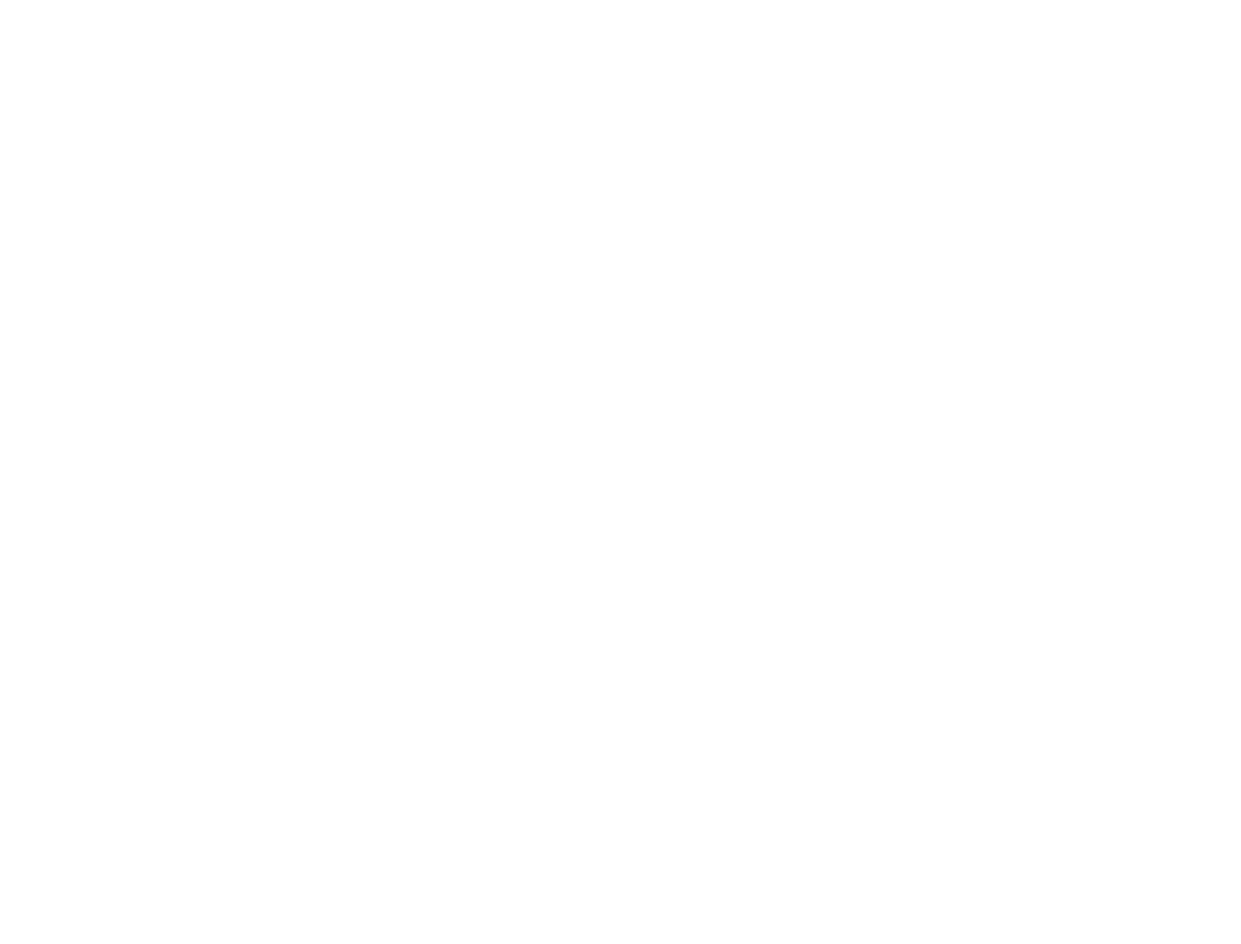
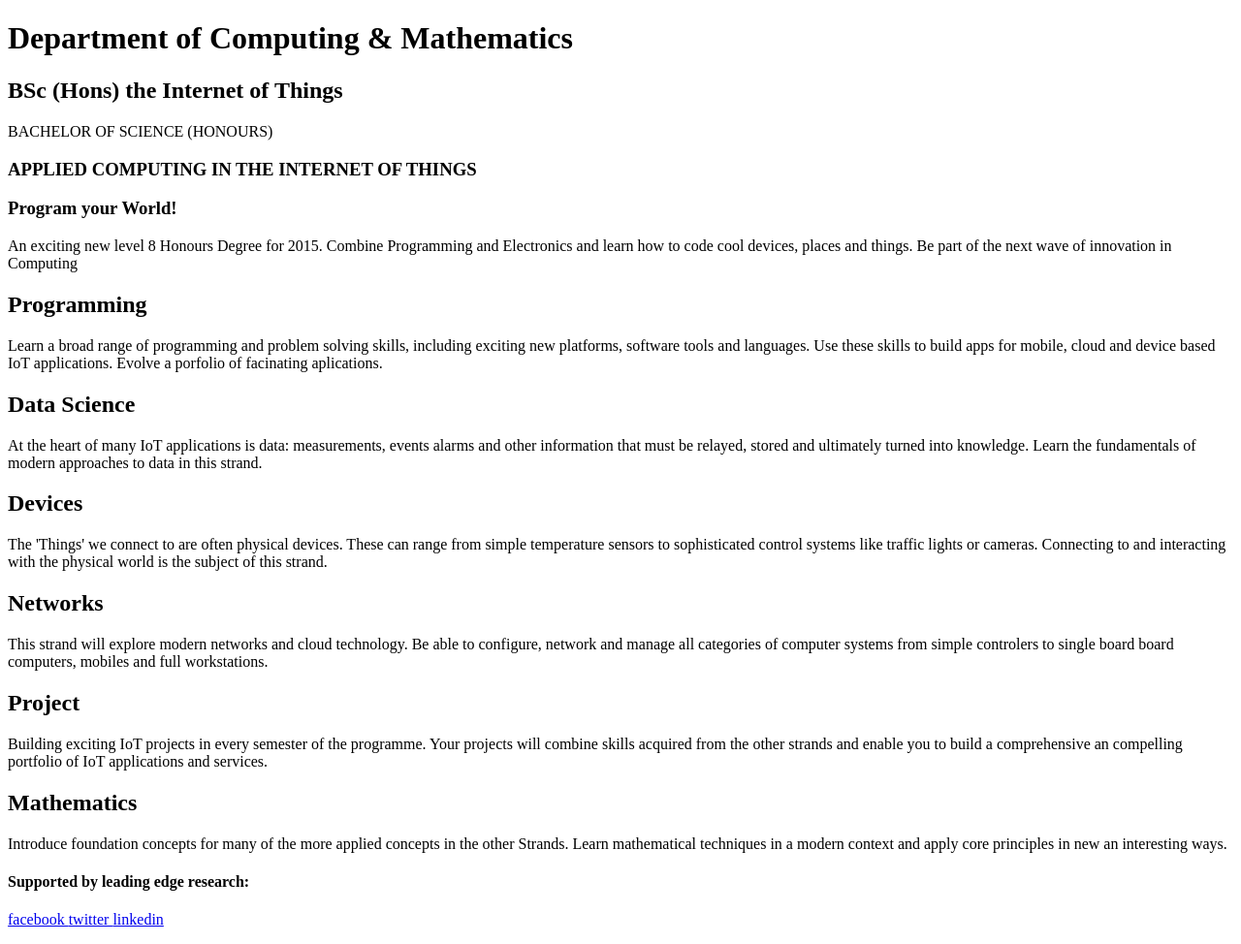
Before and after one commit to wit-ictskills-2016/iot-web, a plain HTML site: page public/index.html in a window 1280 px wide. Shown: the whole page at 97% size. Before the commit the page ends 800 px from the top, so only its background shows below. Drawn offline with Linux system fonts and the light colour scheme.

Commit message:
home page textual content

```diff
--- a/public/index.html
+++ b/public/index.html
@@ -2,9 +2,66 @@
 <html lang="en">
 <head>
   <meta charset="UTF-8">
-  <title></title>
+  <title>BSc in the Internet of Things</title>
 </head>
 <body>
+<h1> Department of Computing &amp; Mathematics </h1>
 
+<h2> BSc (Hons) the Internet of Things </h2>
+
+<p>
+  BACHELOR OF SCIENCE (HONOURS)
+</p>
+
+<h3>
+  APPLIED COMPUTING IN THE INTERNET OF THINGS
+</h3>
+
+<h3>
+  Program your World!
+</h3>
+<p>
+  An exciting new level 8 Honours Degree for 2015. Combine Programming and Electronics and learn how to code cool devices, places and things. Be part of the next wave of innovation in Computing
+</p>
+
+<h2> Programming </h2>
+<p>
+  Learn a broad range of programming and problem solving skills, including exciting new platforms, software tools and
+  languages. Use these skills to build apps for mobile, cloud and device based IoT applications. Evolve a porfolio of
+  facinating aplications.
+</p>
+
+<h2> Data Science </h2>
+<p>
+  At the heart of many IoT applications is data: measurements, events alarms and other information that must be relayed,
+  stored and ultimately turned into knowledge. Learn the fundamentals of modern approaches to data in this strand.
+</p>
+
+<h2> Devices </h2>
+<p>
+  The 'Things' we connect to are often physical devices. These can range from simple temperature sensors to sophisticated control systems like traffic lights or cameras. Connecting to and interacting with the physical world is the subject of this strand.
+</p>
+
+<h2> Networks </h2>
+<p>
+  This strand will explore modern networks and cloud technology. Be able to configure, network and manage all categories of computer systems from simple controlers to single board board computers, mobiles and full workstations.
+</p>
+
+<h2> Project </h2>
+<p>
+  Building exciting IoT projects in every semester of the programme. Your projects will combine skills acquired from the other strands and enable you to build a comprehensive an compelling portfolio of IoT applications and services.
+</p>
+
+<h2> Mathematics </h2>
+<p>
+  Introduce foundation concepts for many of the more applied concepts in the other Strands. Learn mathematical techniques in a modern context and apply core principles in new an interesting ways.
+</p>
+<h4> Supported by leading edge research: </h4>
+
+<p>
+  <a href="http://www.facebook.com/witcomp"> facebook </a>
+  <a href="http://twitter.com/ComputingAtWIT"> twitter </a>
+  <a href="https://ie.linkedin.com/pub/computing-at-wit/a9/221/1b6"> linkedin </a>
+</p>
 </body>
 </html>
```
